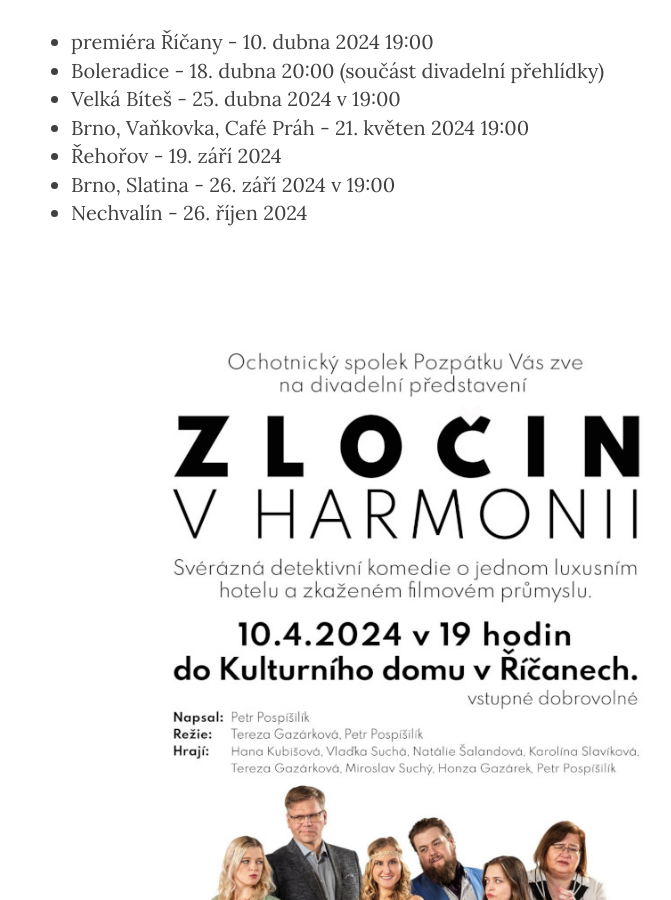
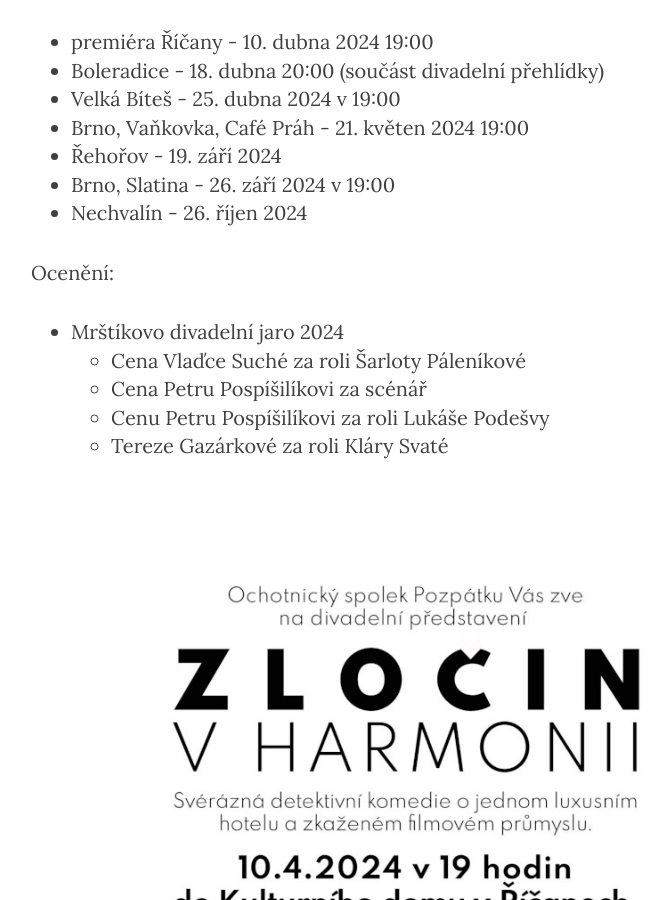
Before and after one commit to xsuchy/pozpatku, a Jekyll site: the page built from _posts/2024-02-24-zlocin-v-harmonii.markdown, in a window 1280 px wide and 900 px high, scrolled down 1323 px. Shown: the whole window, without its empty margins (234-905 px from the left). Built offline with Jekyll 4.4.1, drawn with Linux system fonts in a browser that asks for light colours; nearby versions of some CDN libraries.

Commit message:
pridat oceneni

```diff
--- a/_posts/2024-02-24-zlocin-v-harmonii.markdown
+++ b/_posts/2024-02-24-zlocin-v-harmonii.markdown
@@ -37,4 +37,12 @@ Reprízy:
  * Brno, Slatina - 26. září 2024 v 19:00
  * Nechvalín - 26. říjen 2024
 
+Ocenění:
+
+ * Mrštíkovo divadelní jaro 2024
+   * Cena Vlaďce Suché za roli Šarloty Páleníkové
+   * Cena Petru Pospíšilíkovi za scénář
+   * Cenu Petru Pospíšilíkovi za roli Lukáše Podešvy
+   * Tereze Gazárkové za roli Kláry Svaté
+
 <img src="/img/zlocin-v-harmonii-plakat.jpg" />
```
